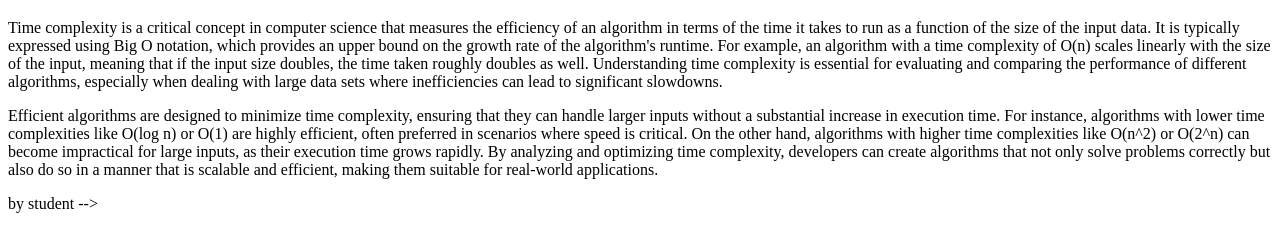
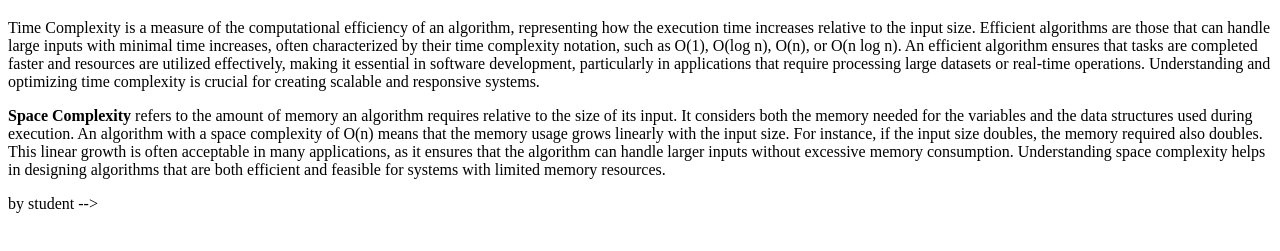
Before and after one commit to acciojob/time-and-space-complexity-Aatmin, a website: page main.html in a window 1280 px wide. Shown: the part 61-312 px from the top of the page. Drawn offline with Linux system fonts and the light colour scheme.

Commit message:
created a submission

```diff
--- a/main.html
+++ b/main.html
@@ -9,9 +9,9 @@
 
 <body>
 
-    <p>    Time complexity is a critical concept in computer science that measures the efficiency of an algorithm in terms of the time it takes to run as a function of the size of the input data. It is typically expressed using Big O notation, which provides an upper bound on the growth rate of the algorithm's runtime. For example, an algorithm with a time complexity of O(n) scales linearly with the size of the input, meaning that if the input size doubles, the time taken roughly doubles as well. Understanding time complexity is essential for evaluating and comparing the performance of different algorithms, especially when dealing with large data sets where inefficiencies can lead to significant slowdowns.
+    <p>Time Complexity is a measure of the computational efficiency of an algorithm, representing how the execution time increases relative to the input size. Efficient algorithms are those that can handle large inputs with minimal time increases, often characterized by their time complexity notation, such as O(1), O(log n), O(n), or O(n log n). An efficient algorithm ensures that tasks are completed faster and resources are utilized effectively, making it essential in software development, particularly in applications that require processing large datasets or real-time operations. Understanding and optimizing time complexity is crucial for creating scalable and responsive systems.
 </p>
-	<p>Efficient algorithms are designed to minimize time complexity, ensuring that they can handle larger inputs without a substantial increase in execution time. For instance, algorithms with lower time complexities like O(log n) or O(1) are highly efficient, often preferred in scenarios where speed is critical. On the other hand, algorithms with higher time complexities like O(n^2) or O(2^n) can become impractical for large inputs, as their execution time grows rapidly. By analyzing and optimizing time complexity, developers can create algorithms that not only solve problems correctly but also do so in a manner that is scalable and efficient, making them suitable for real-world applications.
+	<p><b>Space Complexity</b> refers to the amount of memory an algorithm requires relative to the size of its input. It considers both the memory needed for the variables and the data structures used during execution. An algorithm with a space complexity of O(n) means that the memory usage grows linearly with the input size. For instance, if the input size doubles, the memory required also doubles. This linear growth is often acceptable in many applications, as it ensures that the algorithm can handle larger inputs without excessive memory consumption. Understanding space complexity helps in designing algorithms that are both efficient and feasible for systems with limited memory resources.
 </p> by student -->
     <script type="text/javascript" src="./script.js">
 </script>
```
